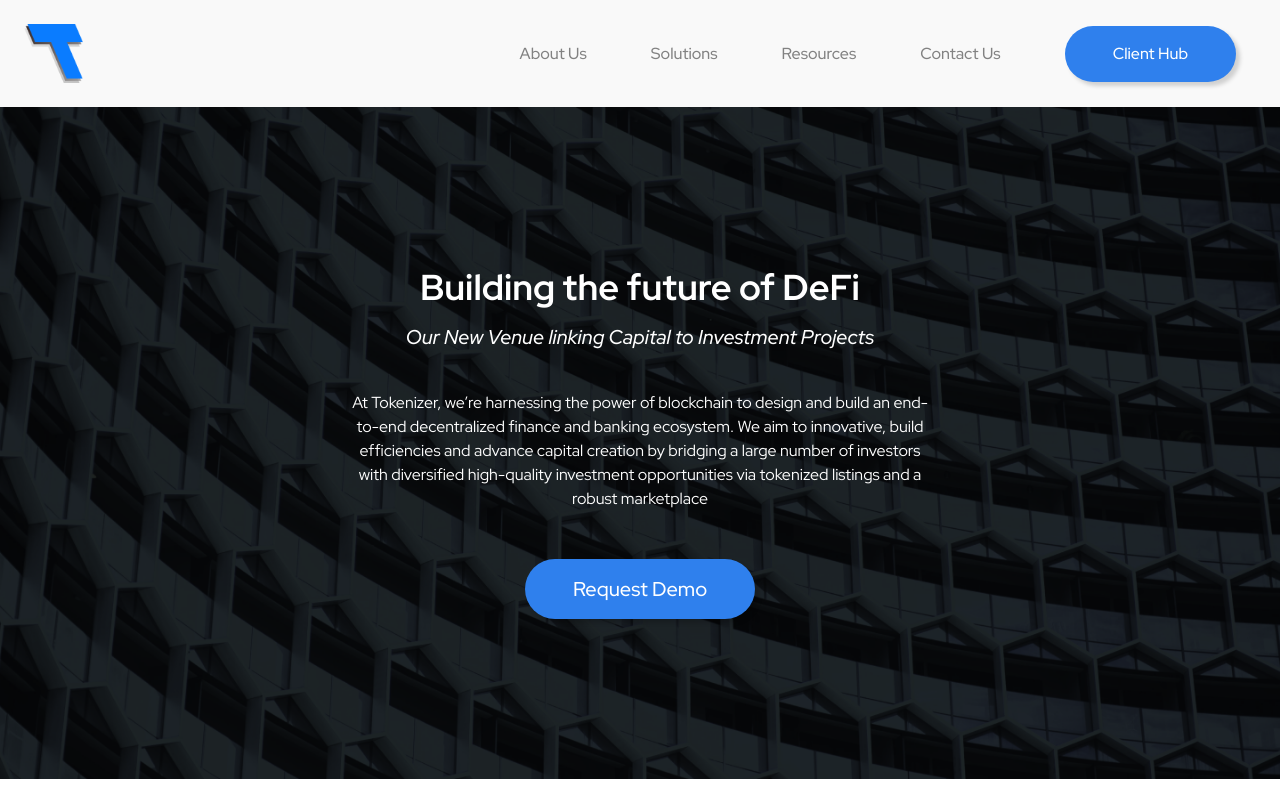
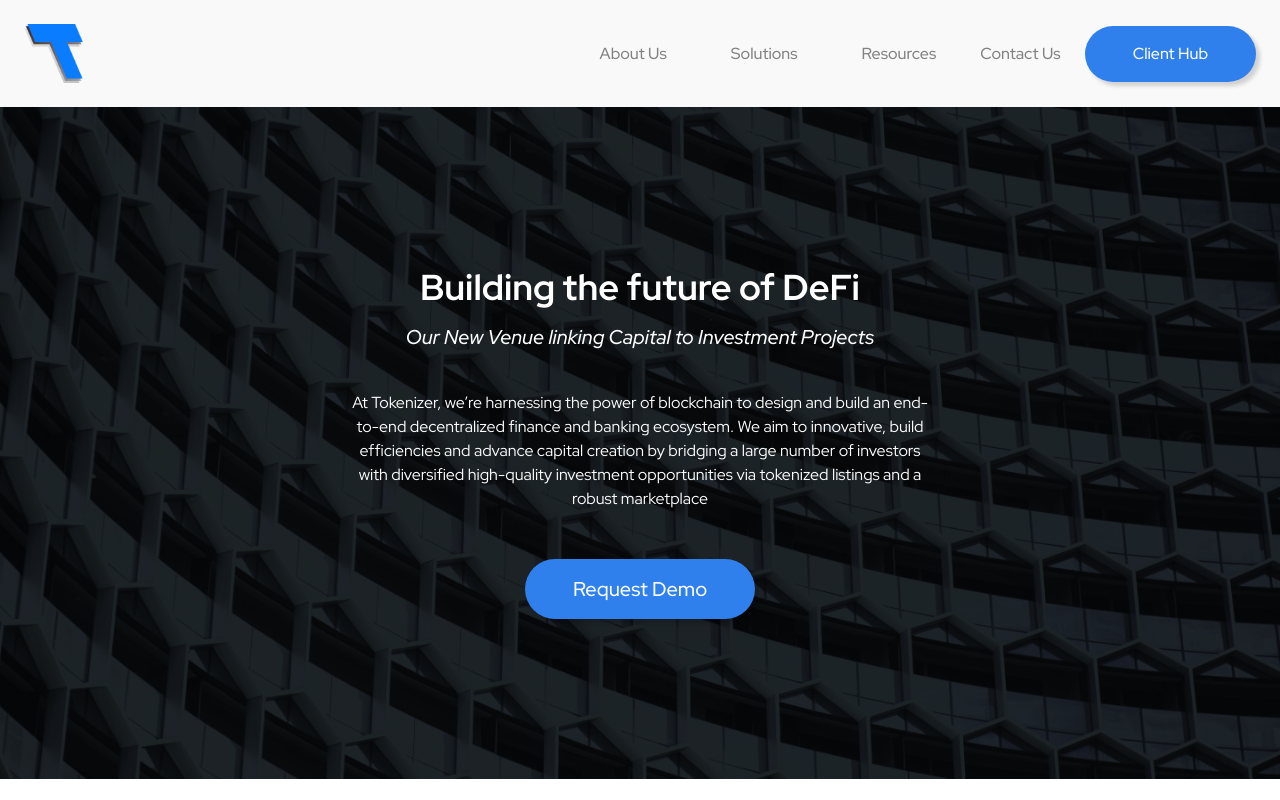
Before and after one commit to gsofter/tokn-next-website, a Next.js app: page / in a window 1280 px wide. Shown: the top 800 px of the page. Built offline with nearby package versions, Linux system fonts and the light colour scheme.

Commit message:
update header menu

```diff
--- a/components/header.js
+++ b/components/header.js
@@ -101,7 +101,7 @@ export default function Header() {
                 <div>
                   <img
                     className="h-8 w-auto"
-                    src={`${__dirname}images/logo.png`}
+                    src="/images/logo.png"
                     alt="Tokenizer"
                     style={{ width: '30px', height: 'auto' }}
                   />
@@ -190,7 +190,7 @@ export default function Header() {
             <img
               src="/images/logo.png"
               alt="Tokenizer logo"
-              className="w-3/4"
+              className="h-8 md:h-auto md:w-3/4"
             />
           </Link>
         </div>
@@ -216,7 +216,7 @@ export default function Header() {
           )}
         >
           {routes.map(({ route, title, className, blank, sub }) => (
-            <li className="mt-3 md:mt-0 md:ml-6 lg:px-5 md:px-2" key={title}>
+            <li className="mt-3 md:mt-0 md:ml-6" key={title}>
               {sub === undefined ? (
                 <Link href={route}>
                   <a
@@ -234,29 +234,15 @@ export default function Header() {
                 </Link>
               ) : (
                 <nav className="hidden md:flex space-x-10">
-                  <div className="relative">
-                    <Menu>
-                      {({ open }) => (
-                        <>
-                          <Menu.Button as="div">
+                  <div className="relative dropdown">
                     <a
-                              href="#"
-                              className="block font-medium text-secondary hover:text-gray-900"
+                      href={route}
+                      className="block font-medium text-secondary hover:text-gray-900 px-5 py-2"
                       target={blank ? '_blank' : ''}
                     >
                       {title}
                     </a>
-                          </Menu.Button>
-                          <Transition
-                            show={open}
-                            enter="transition ease-out duration-200"
-                            enterFrom="opacity-0 translate-y-1"
-                            enterTo="opacity-100 translate-y-0"
-                            leave="transition ease-in duration-150"
-                            leaveFrom="opacity-100 translate-y-0"
-                            leaveTo="opacity-0 translate-y-1"
-                          >
-                            <div className="absolute z-10 mt-3 transform px-2 w-screen max-w-max sm:px-0 lg:ml-0">
+                    <div className="dropdown-content transition duration-500 ease-in-out absolute z-10 transform px-2 w-screen max-w-max sm:px-0 lg:ml-0">
                       <div className="rounded-lg shadow-lg ring-1 ring-black ring-opacity-5 overflow-hidden">
                         <div className="relative grid gap-6 bg-menu px-5 py-6 sm:gap-8 sm:p-8">
                           {sub.map((item, index) => (
@@ -277,10 +263,6 @@ export default function Header() {
                         </div>
                       </div>
                     </div>
-                          </Transition>
-                        </>
-                      )}
-                    </Menu>
                   </div>
                 </nav>
               )}
--- a/css/index.css
+++ b/css/index.css
@@ -63,4 +63,12 @@
     width: 120px;
     height: 120px;
   }
+
+  .dropdown .dropdown-content {
+    display: none;
+  }
+
+  .dropdown:hover .dropdown-content {
+    display: block;
+  }
 }
--- /dev/null
+++ b/serverless.yml
@@ -0,0 +1,3 @@
+# name of your application
+myNextApplication:
+  component: '@sls-next/serverless-component'
```
Also changed, not shown: 1 other file (tests, documents, lock files or other folders). Lines whose indentation alone changed are shown as unchanged.
